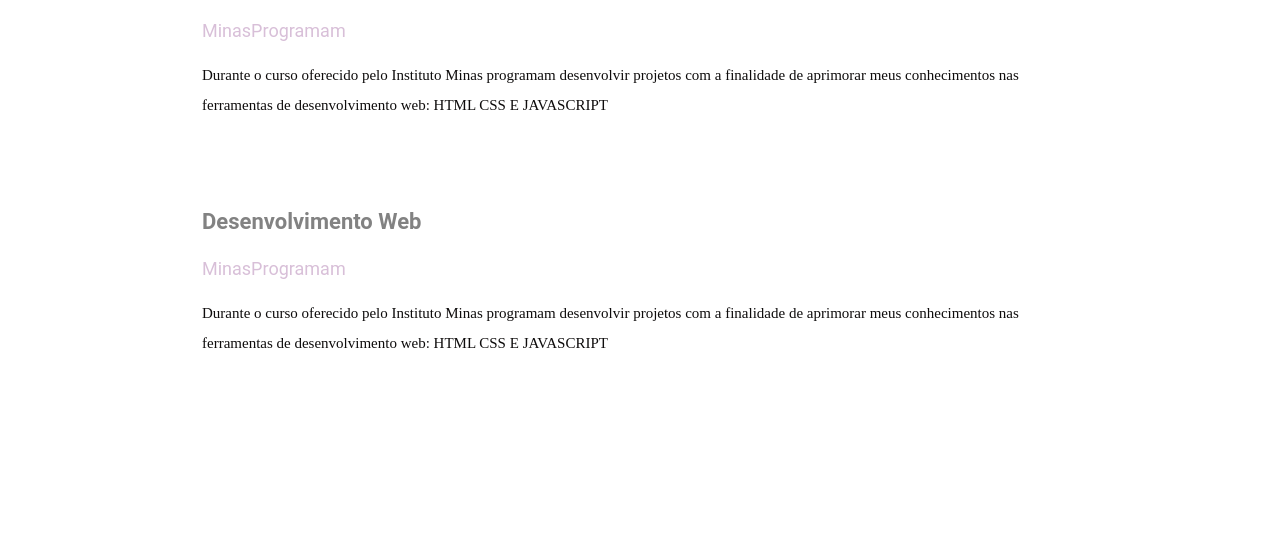
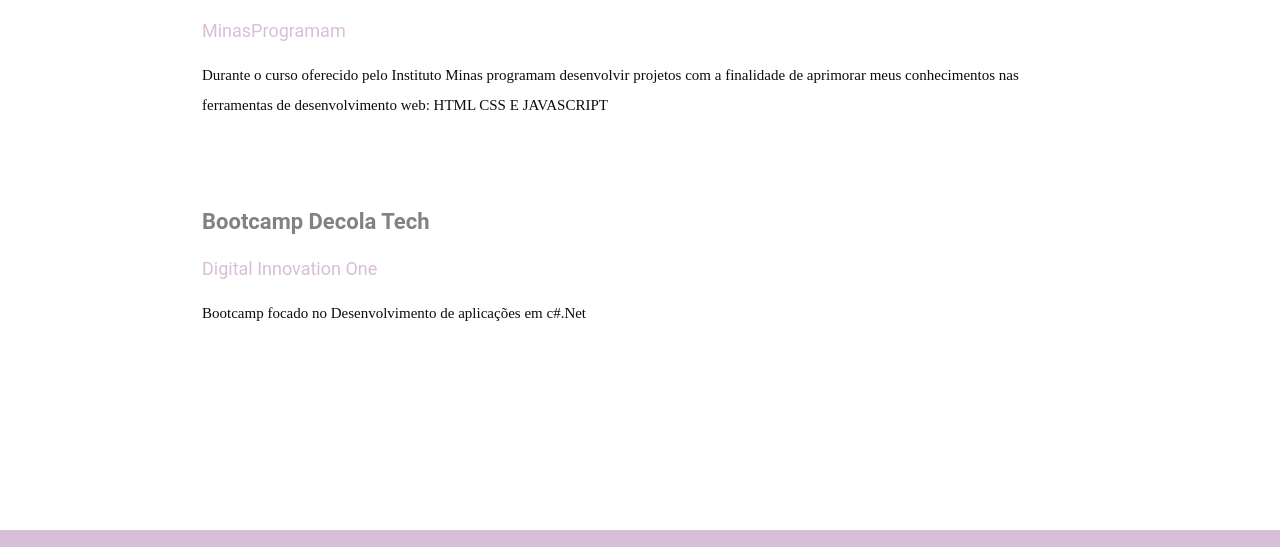
Before and after one commit to Tassilasantos/portifolio, a plain HTML site: page index.html in a window 1280 px wide. Shown: the part 1469-2016 px from the top of the page. Drawn offline with Linux system fonts and the light colour scheme.

Commit message:
Update index.html

```diff
--- a/index.html
+++ b/index.html
@@ -90,12 +90,12 @@
                         </li>
                         <br>
                         <li>
-                            <p  class="lista-titulo">Desenvolvimento Web</p>
+                            <p  class="lista-titulo">Bootcamp Decola Tech</p>
                             <br>
-                            <a href="https://minasprogramam.com/"  class="lista-local" target="_blank">MinasProgramam</a>
+                            <a href="https://web.digitalinnovation.one/track/decola-tech?tab=path"  class="lista-local" target="_blank">Digital Innovation One</a>
                             <br>
                             <br>
-                            <p class="text-web">Durante o curso oferecido pelo Instituto Minas programam desenvolvir projetos com a finalidade de aprimorar meus conhecimentos nas ferramentas de desenvolvimento web: HTML CSS E JAVASCRIPT</p>
+                            <p class="text-web">Bootcamp focado no Desenvolvimento de aplicações em c#.Net</p>
                             <br>
                             <br>
 
```
